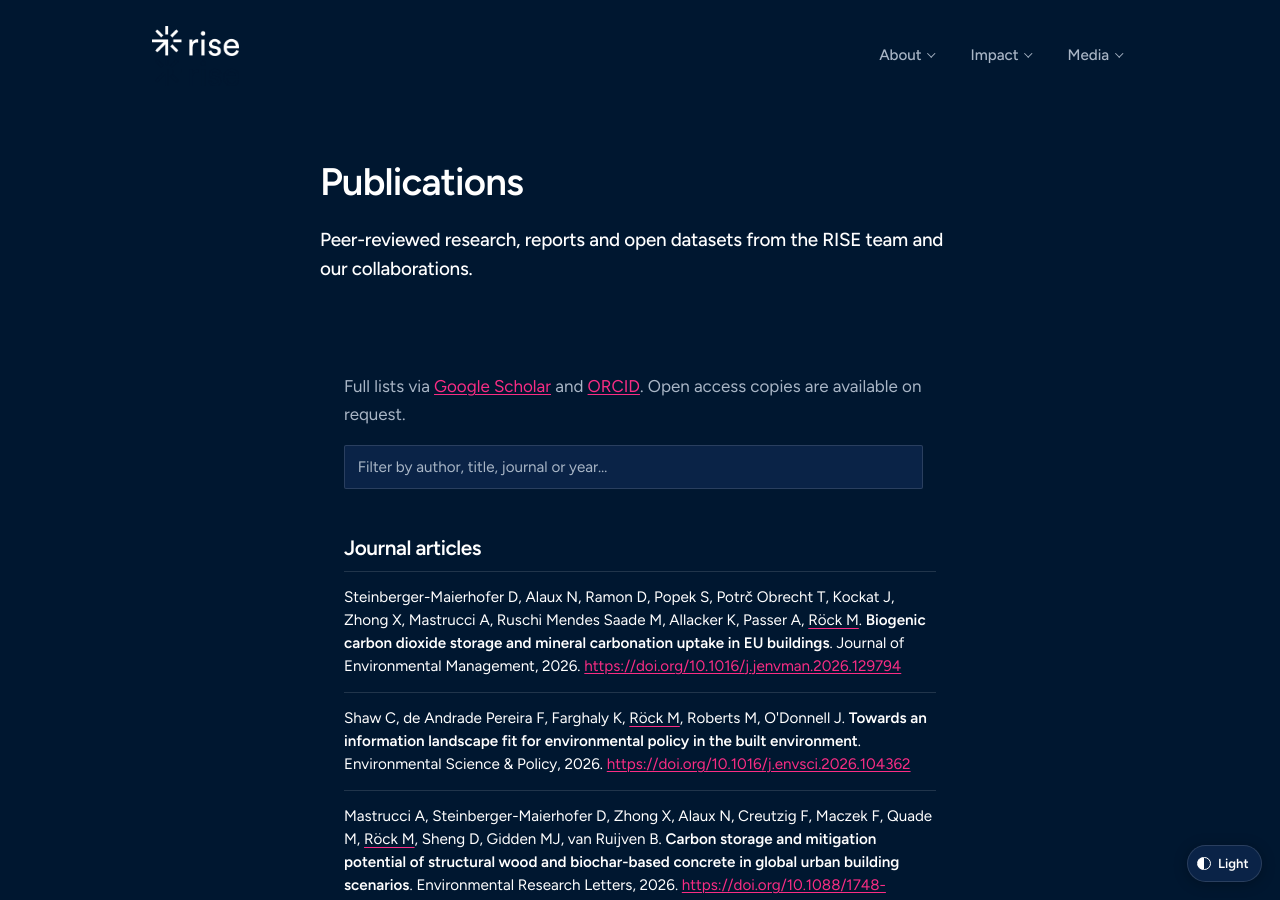
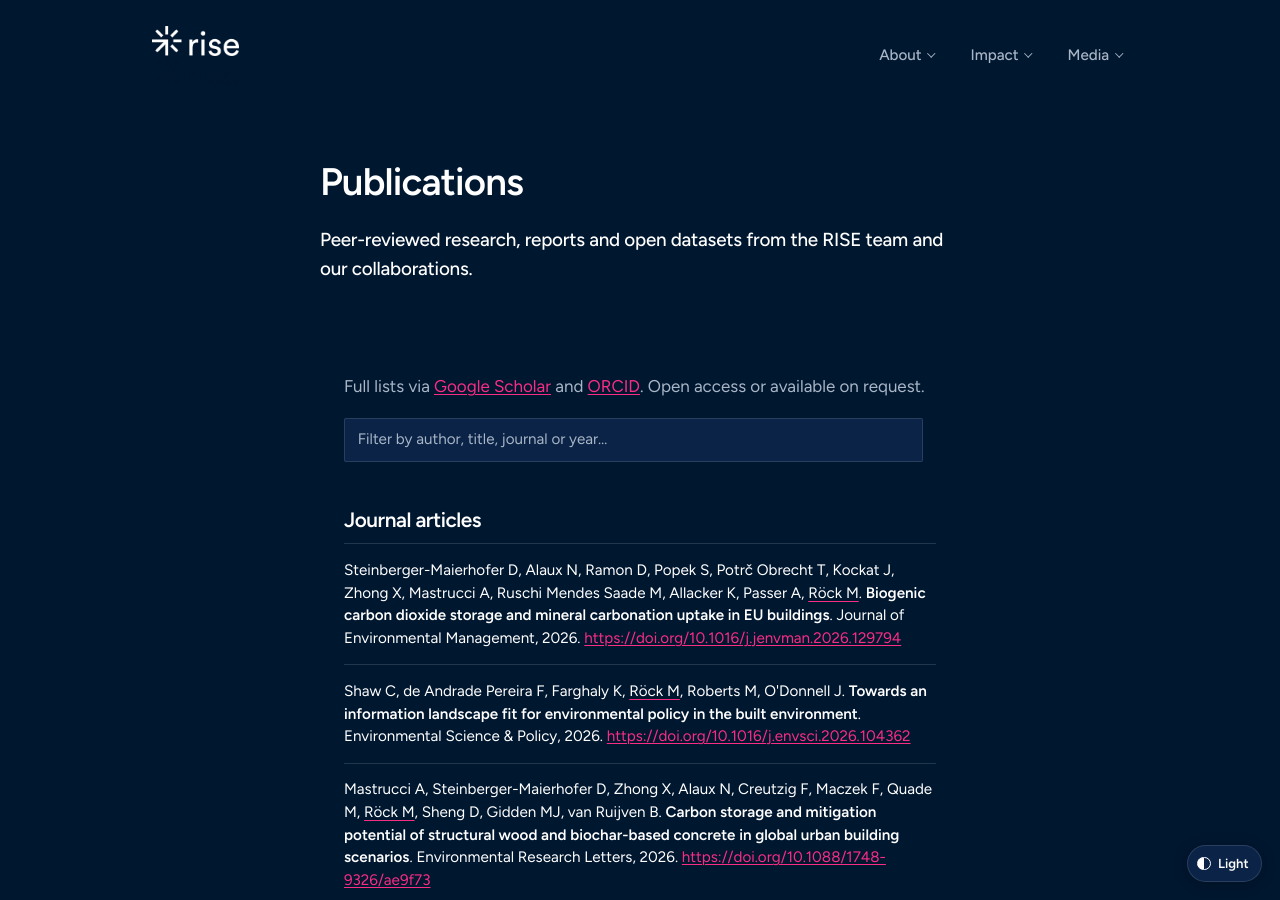
Before and after one commit to mroeck/riselabs.at, a Jekyll site: the page built from publications.md, in a window 1280 px wide and 900 px high. Built offline with Jekyll 4.4.1, drawn with Linux system fonts in a browser that asks for light colours.

Commit message:
Update access information in publications.md

```diff
--- a/publications.md
+++ b/publications.md
@@ -20,7 +20,7 @@ permalink: /publications/
 <p class="muted">Full lists via
 <a href="{{ site.scholar }}">Google Scholar</a> and
 <a href="https://orcid.org/0000-0003-2940-1230">ORCID</a>.
-Open access copies are available on request.</p>
+Open access or available on request.</p>
 
 {% include filter.html target="#publist" placeholder="Filter by author, title, journal or year…" %}
 
```
